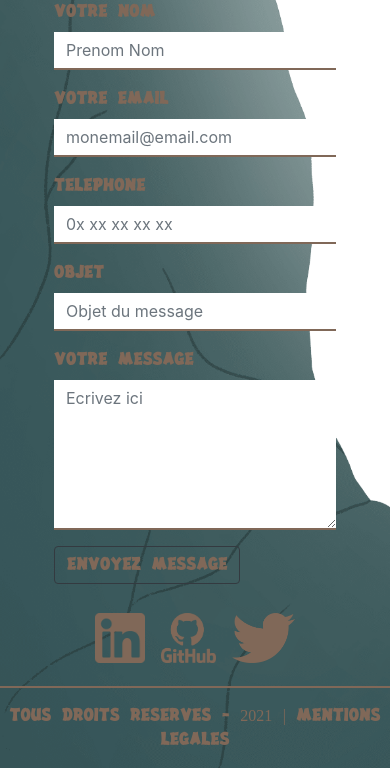
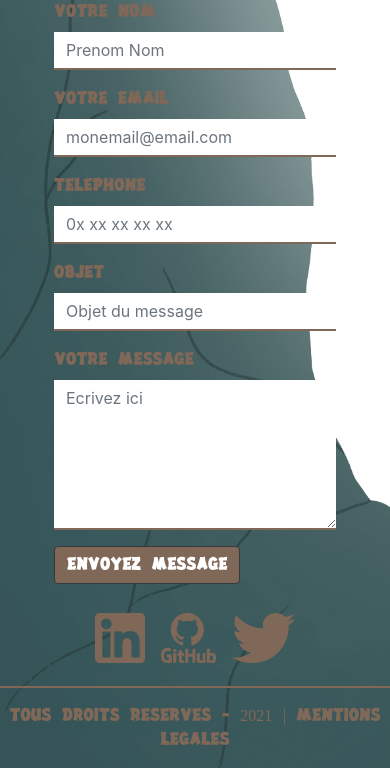
Before and after one commit to mathieuradjouki/portfolio, a PHP site: page / in a window 390 px wide. Shown: the part 2783-3551 px from the top of the page. Run offline with PHP 8.4, Linux system fonts and the light colour scheme; some web fonts are replaced.

Commit message:
style and style.map

```diff
--- a/assets/css/style.css
+++ b/assets/css/style.css
@@ -520,5 +520,11 @@ label {
     margin-left: 0;
   }
 }
+@media screen and (max-width: 960px) {
+  #contact_send {
+    color: white;
+    background-color: #806858;
+  }
+}
 
 /*# sourceMappingURL=style.css.map */
```
Also changed, not shown: 1 other file.
